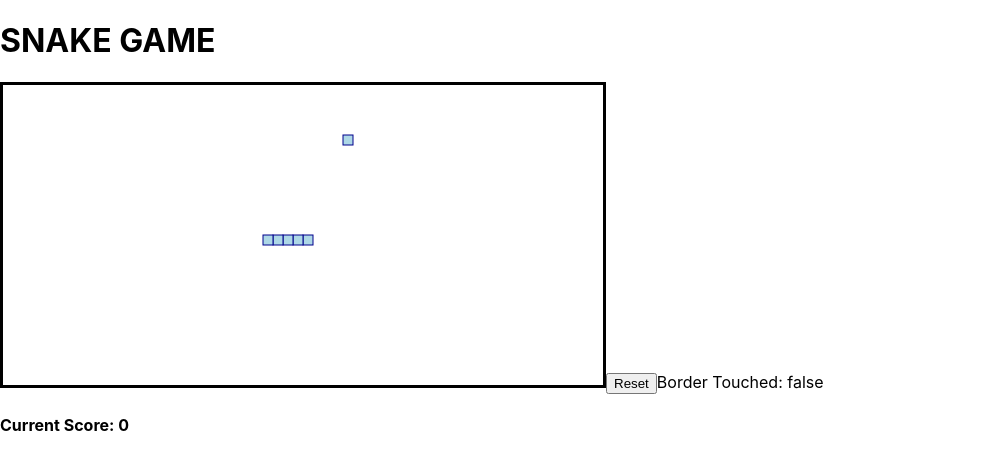
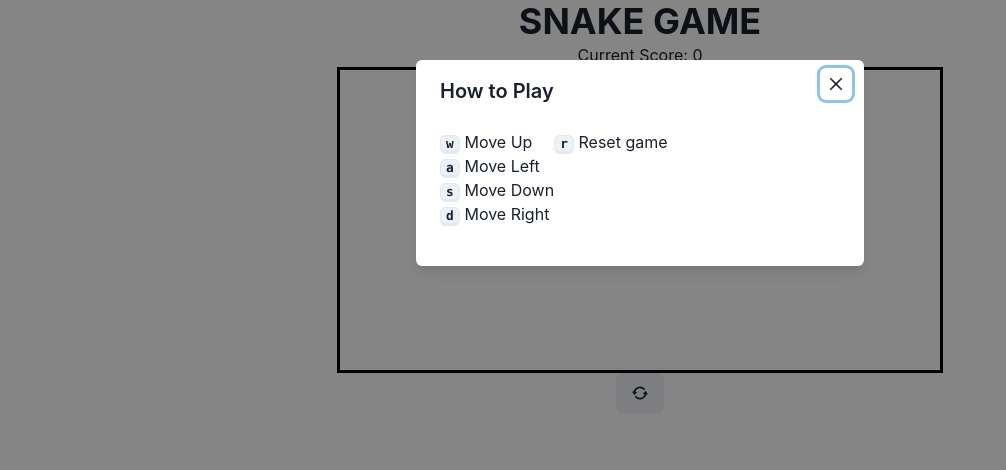
Before and after one commit to keyurparalkar/snake-game, a React (Create React App) app: page / in a window 1280 px wide. Shown: the top 470 px of the page, without its empty margins (0-1006 px from the left). Built offline with nearby package versions, Linux system fonts and the light colour scheme.

Commit message:
style: added chakra ui

```diff
--- a/package.json
+++ b/package.json
@@ -3,6 +3,10 @@
   "version": "0.1.0",
   "private": true,
   "dependencies": {
+    "@chakra-ui/icons": "^1.1.1",
+    "@chakra-ui/react": "^1.7.4",
+    "@emotion/react": "^11",
+    "@emotion/styled": "^11",
     "@testing-library/jest-dom": "^5.16.1",
     "@testing-library/react": "^12.1.2",
     "@testing-library/user-event": "^13.5.0",
@@ -10,6 +14,7 @@
     "@types/node": "^17.0.9",
     "@types/react": "^17.0.38",
     "@types/react-dom": "^17.0.11",
+    "framer-motion": "^5",
     "react": "^17.0.2",
     "react-dom": "^17.0.2",
     "react-redux": "^7.2.6",
--- a/src/App.tsx
+++ b/src/App.tsx
@@ -1,16 +1,21 @@
+import { ChakraProvider, Container, Heading } from "@chakra-ui/react";
 import { Provider } from "react-redux";
 import CanvasBoard from "./components/CanvasBoard";
+import Instruction from "./components/Instructions";
 import ScoreCard from "./components/ScoreCard";
 import store from "./store";
 
 const App = () => {
   return (
     <Provider store={store}>
-      <div>
-        <h1> SNAKE GAME </h1>
-        <CanvasBoard height={300} width={600}/>
-        <ScoreCard />
-      </div>
+      <ChakraProvider>
+        <Container maxW="container.lg" centerContent>
+          <Heading>SNAKE GAME</Heading>
+          <ScoreCard />
+          <CanvasBoard height={300} width={600} />
+          <Instruction/>
+        </Container>
+      </ChakraProvider>
     </Provider>
   );
 };
--- a/src/components/CanvasBoard.tsx
+++ b/src/components/CanvasBoard.tsx
@@ -1,3 +1,5 @@
+import { Button } from "@chakra-ui/react";
+import { RepeatIcon } from '@chakra-ui/icons';
 import React, { useCallback, useEffect, useRef, useState } from "react";
 import { useDispatch, useSelector } from "react-redux";
 import {
@@ -82,15 +84,15 @@ const CanvasBoard = ({ height, width }: ICanvasBoard) => {
     [disallowedDirection, moveSnake]
   );
 
-  const resetBoard = () => {
+  const resetBoard = useCallback(() => {
     window.removeEventListener("keypress", handleKeyEvents);
     dispatch(resetGame());
     dispatch(scoreUpdates("RESET_SCORE"));
     clearCanvas(context);
-    drawObject(context, snake1);
-    drawObject(context, [generateRandomPosition(width - 10, height - 10)]); //Draws object randomly
+    drawObject(context, snake1, "#91C483");
+    drawObject(context, [generateRandomPosition(width - 10, height - 10)], "#676FA3"); //Draws object randomly
     window.addEventListener("keypress", handleKeyEvents);
-  };
+  }, [context, dispatch, handleKeyEvents, height, snake1, width]);
 
   useEffect(() => {
     //Generate new object
@@ -111,8 +113,8 @@ const CanvasBoard = ({ height, width }: ICanvasBoard) => {
     //Draw on canvas each time
     setContext(canvasRef.current && canvasRef.current.getContext("2d"));
     clearCanvas(context);
-    drawObject(context, snake1);
-    drawObject(context, [pos]); //Draws object randomly
+    drawObject(context, snake1, "#91C483");
+    drawObject(context, [pos], "#676FA3"); //Draws object randomly
 
     //When the object is consumed
     if (snake1[0].x === pos?.x && snake1[0].y === pos?.y) {
@@ -126,7 +128,6 @@ const CanvasBoard = ({ height, width }: ICanvasBoard) => {
         snake1[0].y <= 0 ||
         snake1[0].y >= height)
     ) {
-      console.log("LINE 127");
       setGameEnded(true);
       dispatch(stopGame());
       window.removeEventListener("keypress", handleKeyEvents);
@@ -151,8 +152,7 @@ const CanvasBoard = ({ height, width }: ICanvasBoard) => {
         width={width}
         height={height}
       />
-      <button onClick={() => resetBoard()}>Reset</button>
-      Border Touched: {JSON.stringify(gameEnded)}
+      <Button onClick={() => resetBoard()}><RepeatIcon /></Button>
     </>
   );
 };
--- /dev/null
+++ b/src/components/Instructions.tsx
@@ -0,0 +1,49 @@
+import {
+    Flex, Kbd, Modal, ModalBody,
+    ModalCloseButton, ModalContent, ModalFooter, ModalHeader, ModalOverlay, useDisclosure
+} from "@chakra-ui/react";
+import { useEffect } from "react";
+
+const Instruction = () => {
+  const { isOpen, onOpen, onClose } = useDisclosure();
+
+  useEffect(() => {
+    onOpen();
+  }, [onOpen]);
+  return (
+    <Modal isOpen={isOpen} onClose={onClose}>
+      <ModalOverlay />
+      <ModalContent>
+        <ModalHeader>How to Play</ModalHeader>
+        <ModalCloseButton />
+        <ModalBody>
+          <Flex flexDirection="row">
+            <Flex flexDirection={"column"}>
+              <span>
+                <Kbd>w</Kbd> Move Up
+              </span>
+              <span>
+                <Kbd>a</Kbd> Move Left
+              </span>
+              <span>
+                <Kbd>s</Kbd> Move Down
+              </span>
+              <span>
+                <Kbd>d</Kbd> Move Right
+              </span>
+            </Flex>
+            <Flex flexDirection="column">
+              <span>
+                <Kbd>r</Kbd> Reset game
+              </span>
+            </Flex>
+          </Flex>
+        </ModalBody>
+
+        <ModalFooter />
+      </ModalContent>
+    </Modal>
+  );
+};
+
+export default Instruction;
--- a/src/utils/index.ts
+++ b/src/utils/index.ts
@@ -17,12 +17,16 @@ export interface IObjectBody {
 
 export const drawObject = (
   context: CanvasRenderingContext2D | null,
-  objectBody: IObjectBody[]
+  objectBody: IObjectBody[],
+  fillColor: string,
+  strokeStyle = "#146356",
 ) => {
   if (context) {
     objectBody.forEach((object: IObjectBody) => {
-      context.fillStyle = "lightblue";
-      context.strokeStyle = "darkblue";
+      // context.fillStyle = "#91C483";
+      // context.strokeStyle = "#557C55";
+      context.fillStyle = fillColor;
+      context.strokeStyle = strokeStyle;
       context?.fillRect(object.x, object.y, 10, 10);
       context?.strokeRect(object.x, object.y, 10, 10);
     });
```
Also changed, not shown: 1 other file (tests, documents, lock files or other folders).
